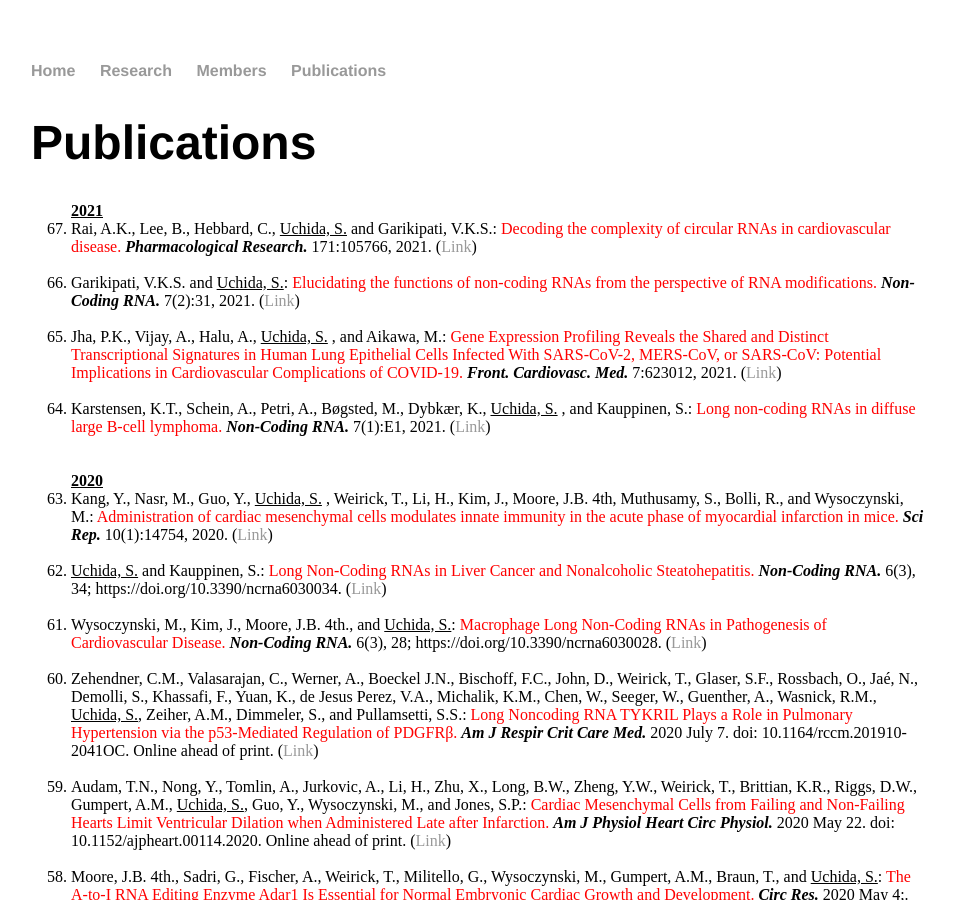
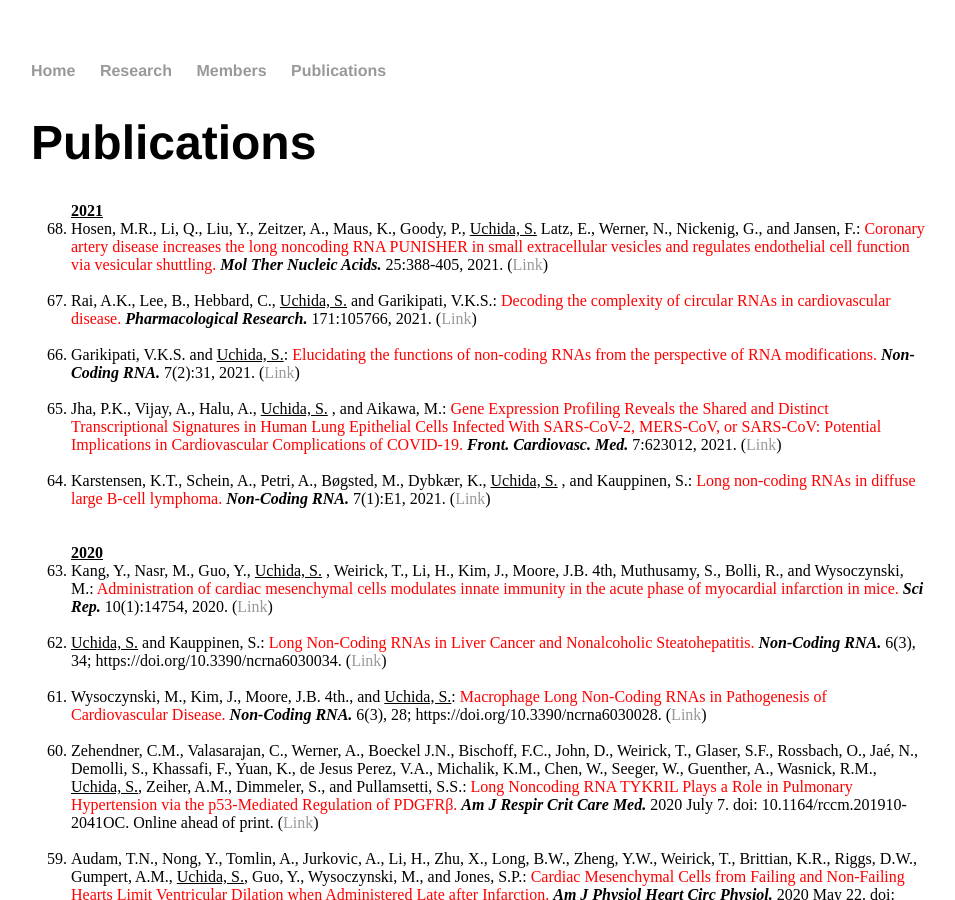
Before and after one commit to heartlncrna/heartlncrna.github.io, a Jekyll site: the page publications/pub_list.html, which Jekyll copies as it is, in a window 1280 px wide and 900 px high. Shown: the whole window, without its empty margins (161-1116 px from the left). Built offline with Jekyll 4.4.1, drawn with Linux system fonts in a browser that asks for light colours.

Commit message:
Update pub_list.html

```diff
--- a/publications/pub_list.html
+++ b/publications/pub_list.html
@@ -28,6 +28,9 @@
 			<ol reversed="reversed">
 
 			<strong><u> 2021 </u></strong>
+				<li> Hosen, M.R., Li, Q., Liu, Y., Zeitzer, A., Maus, K., Goody, P., <u>Uchida, S.</u> Latz, E., Werner, N., Nickenig, G., and Jansen, F.: <font color="red">Coronary artery disease increases the long noncoding RNA PUNISHER in small extracellular vesicles and regulates endothelial cell function via vesicular shuttling.</font> <b><i>Mol Ther Nucleic Acids. </i></b> 25:388-405, 2021. (<a href="https://www.sciencedirect.com/science/article/pii/S2162253121001414?via%3Dihub">Link</span></a>)</li>
+			<br>
+
 				<li> Rai, A.K., Lee, B., Hebbard, C., <u>Uchida, S.</u> and Garikipati, V.K.S.: <font color="red">Decoding the complexity of circular RNAs in cardiovascular disease.</font> <b><i>Pharmacological Research. </i></b> 171:105766, 2021. (<a href="https://www.sciencedirect.com/science/article/abs/pii/S1043661821003509?via%3Dihub">Link</span></a>)</li>
 			<br>
 
```
